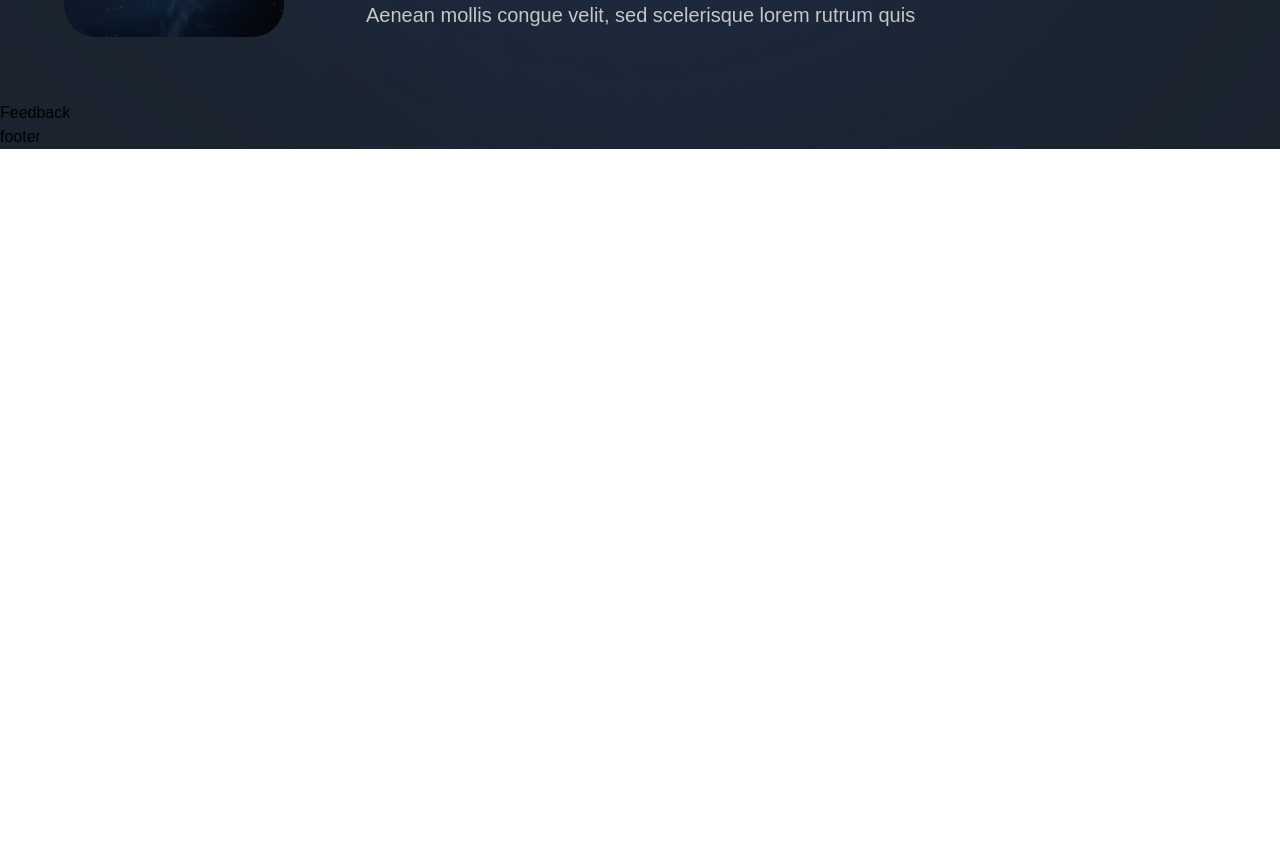
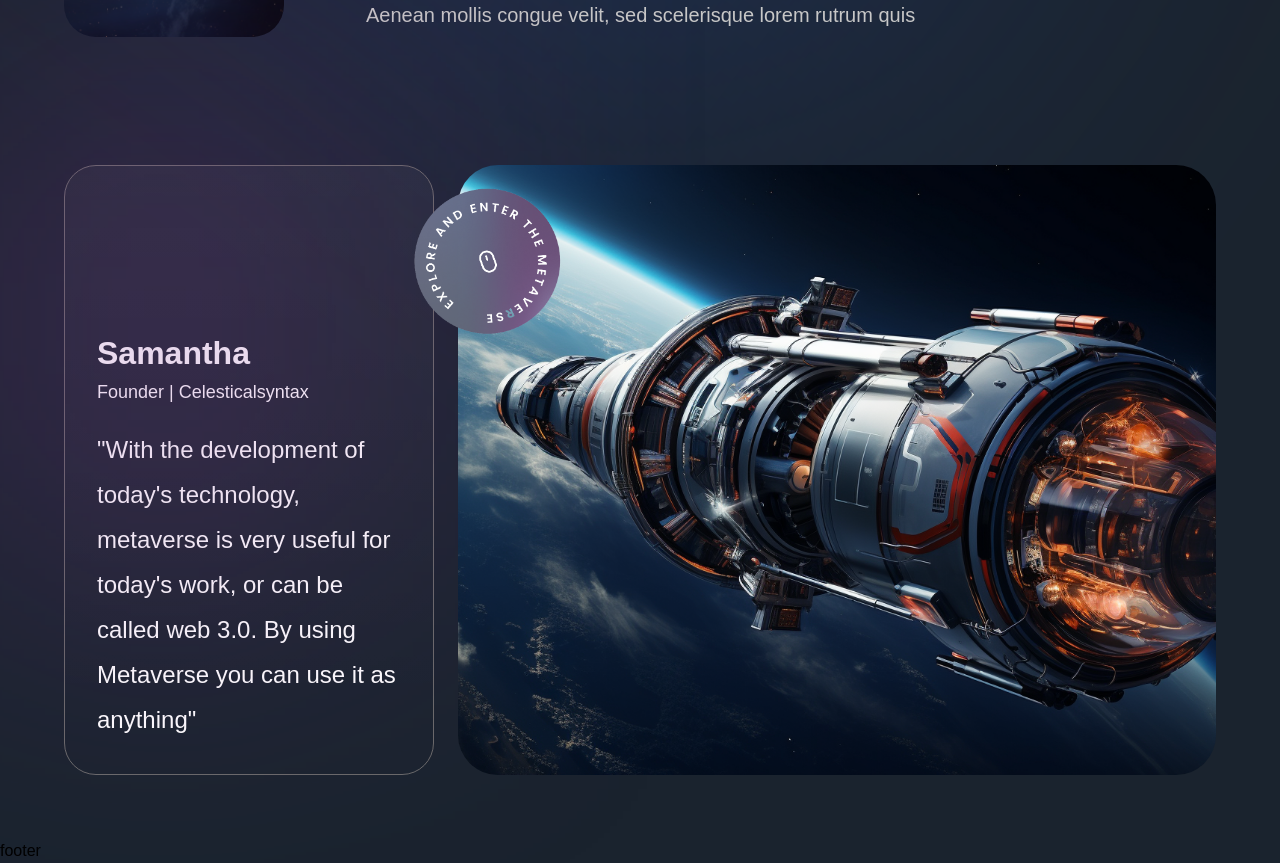
Before and after one commit to CodeCrusader80/celestialsyntax-nextjs-app, a Next.js app: page / in a window 1280 px wide. Shown: the part 5788-6651 px from the top of the page. Before the commit the page ends 5937 px from the top, so only its background shows below. Built offline with nearby package versions, Linux system fonts and the light colour scheme.

Commit message:
Feedback section is now completed

```diff
--- a/components/insightcard.jsx
+++ b/components/insightcard.jsx
@@ -21,10 +21,9 @@ const InsightCard = ({imgUrl, title, subtitle, index}) => (
                 <img
                     src={"/arrow-circle-up-right-svgrepo-com.svg"}
                     alt={"arrow"}
-                    className={"lg:w-[60px] lg:h-[60px] w-[40px] h-[40px] pl-3"}
+                    className={"lg:w-[70px] lg:h-[70px] w-[40px] h-[40px] pl-3"}
                 />
             </div>
-
         </div>
     </motion.div>
 );
--- a/sections/Feedback.jsx
+++ b/sections/Feedback.jsx
@@ -1,6 +1,58 @@
+'use client';
+
+import {motion} from "framer-motion";
+import styles from "@/styles";
+import {fadeIn, staggerContainer, zoomIn} from "@/utils/motion";
+
+
 const Feedback = () => (
-    <section>
-        Feedback
+    <section className={`${styles.paddings} relative z-10`}>
+        <motion.div
+            variants={staggerContainer}
+            initial={"hidden"}
+            whileInView={"show"}
+            viewport={{ once:false, amount: 0.25}}
+            className={`${styles.innerWidth} mx-auto flex flex-col lg:flex-row gap-6`}
+        >
+            <motion.div
+                variants={fadeIn('right', 'tween', 0.2, 1)}
+                className={"flex-[0.5] lg:max-w-[370px] flex justify-end flex-col gradient-05 sm:p-8 p-4 rounded-[32px] border-[1px] border-[#6A6A6A] relative"}
+            >
+                <div className={"feedback-gradient"}/>
+                <div>
+                    <h4 className={"font-bold sm:text-[32px] text-[26px] sm:leading-[40px] leading-[36px] text-white"}>
+                        Samantha
+                    </h4>
+                    <p className={"mt-[8px] font-normal sm:text-[18px] text-[12px] sm:leading-[22px] leading-[16px] text-white"}>
+                        Founder | Celesticalsyntax
+                    </p>
+                </div>
+                <p className={"mt-[24px] font-normal sm:text-[24px] text-[18px] sm:leading-[45px] leading-[39px] text-white"}>
+                    "With the development of today's technology, metaverse is very useful for today's work, or can be called web 3.0. By using Metaverse you can use it as anything"
+                </p>
+            </motion.div>
+
+            <motion.div
+                variants={fadeIn('left', 'tween', 0.2, 1)}
+                className={"relative flex-1 flex justify-center items-center"}
+            >
+                <img
+                    src={"/planet-09.png"}
+                    alt={"planet-illustration"}
+                    className={"w-full lg:h-[610px] h-auto min-h-[210px] object-cover rounded-[40px]"}
+                />
+                <motion.div
+                    variants={zoomIn(0.4, 1)}
+                    className={"lg:block hidden absolute -left-12 top-[3%]"}
+                >
+                    <img
+                        src={"/stamp.png"}
+                        alt={"stamp"}
+                        className={"w-[155px] h-[155px] object-contain"}
+                    />
+                </motion.div>
+            </motion.div>
+        </motion.div>
     </section>
 );
 
```
